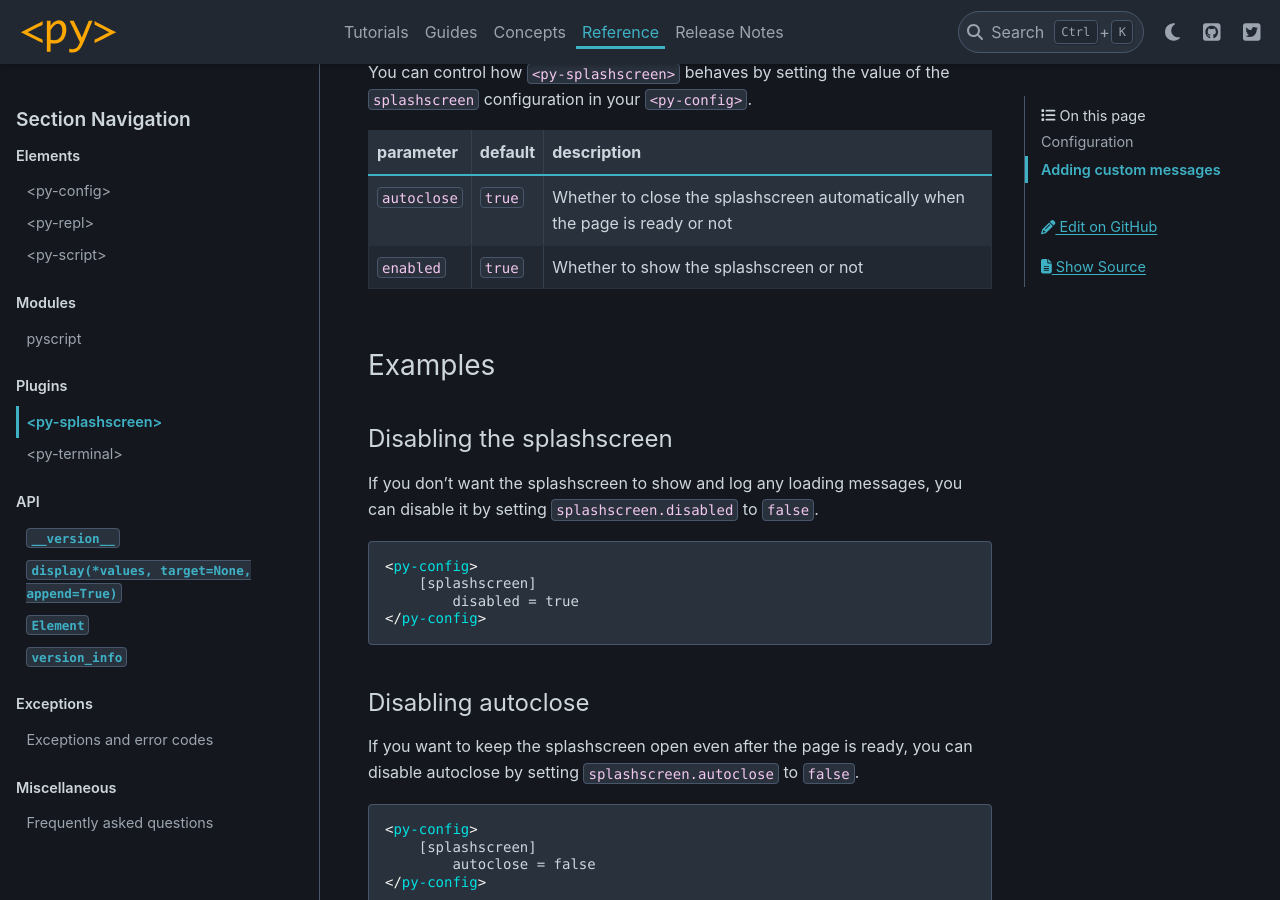
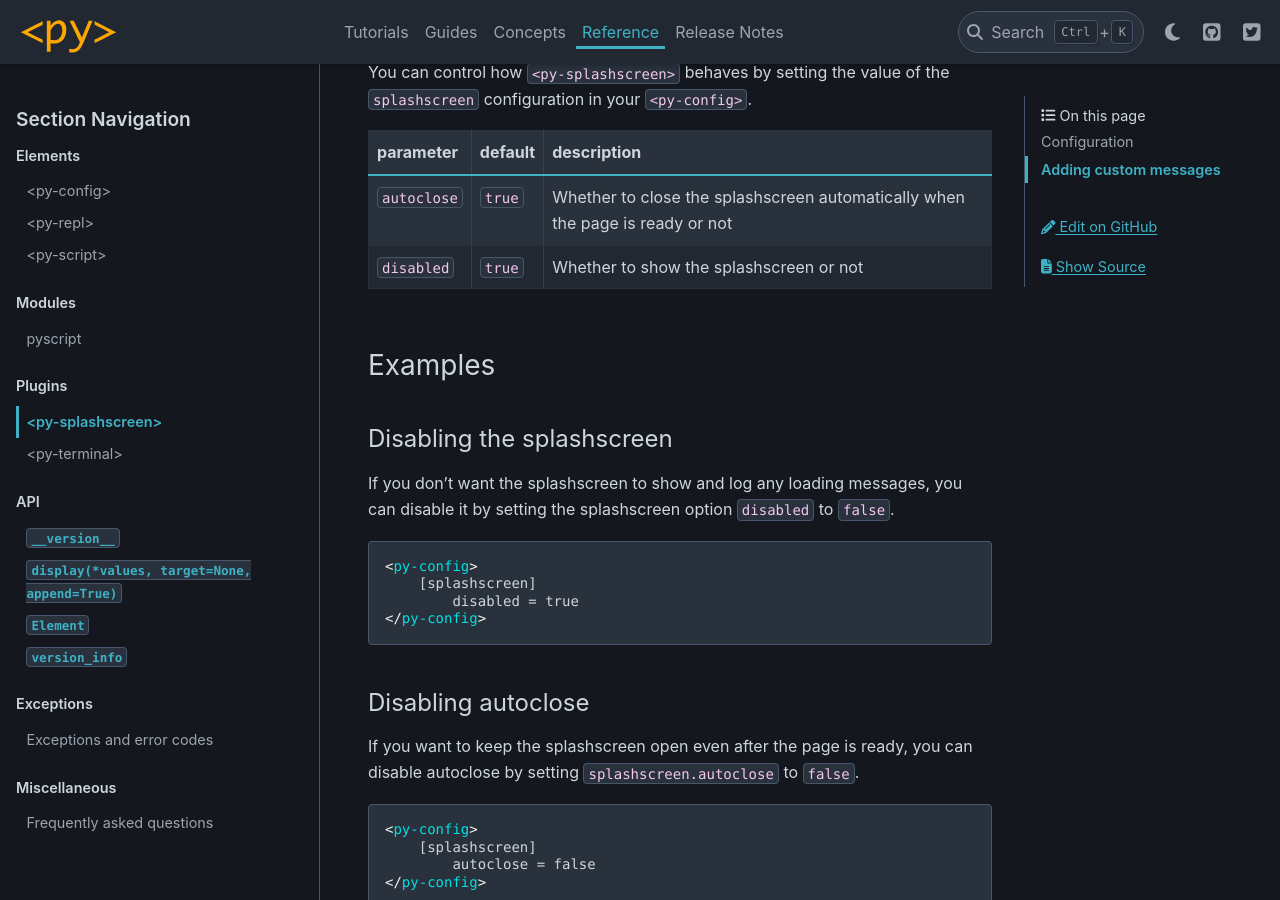
Before and after one commit to pyscript/pyscript, a Sphinx documentation site: the page built from docs/reference/plugins/py-splashscreen.md, in a window 1280 px wide and 900 px high, scrolled down 327 px. Built offline with Sphinx 7.4.7 and the PyData theme 0.15.4, drawn with Linux system fonts in a browser that asks for light colours.

Commit message:
Address Jeff's comments

````diff
--- a/docs/reference/plugins/py-splashscreen.md
+++ b/docs/reference/plugins/py-splashscreen.md
@@ -11,13 +11,13 @@
 | parameter   | default | description |
 |-------------|---------|-------------|
 | `autoclose` | `true`  | Whether to close the splashscreen automatically when the page is ready or not |
-| `enabled` | `true`    | Whether to show the splashscreen or not |
+| `disabled` | `true`    | Whether to show the splashscreen or not |
 
 ### Examples
 
 #### Disabling the splashscreen
 
-If you don't want the splashscreen to show and log any loading messages, you can disable it by setting `splashscreen.disabled` to `false`.
+If you don't want the splashscreen to show and log any loading messages, you can disable it by setting the splashscreen option `disabled` to `false`.
 
 ```html
 <py-config>
````
Also changed, not shown: docs/changelog.md (+1 -1 lines).
